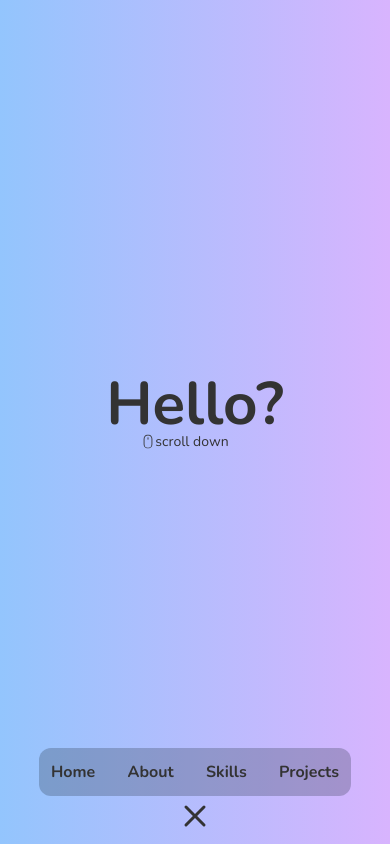
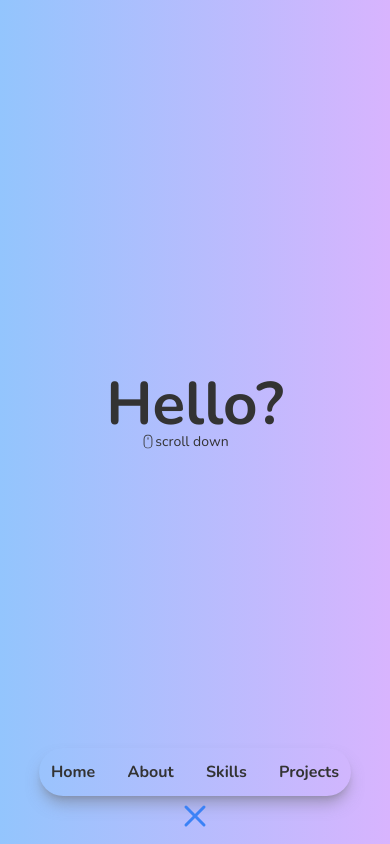
Before and after one commit to Mercelory/portfolio, a React (Create React App) app: page / in a window 390 px wide. Both pictures are taken after a click on the button 195 px from the left and 801 px from the top of the page. Built offline with nearby package versions, Linux system fonts and the light colour scheme; the HTML template or start-up script is replaced by a standard one.

Commit message:
colors fix

```diff
--- a/src/App.js
+++ b/src/App.js
@@ -133,8 +133,8 @@ function App() {
         </div>
     <motion.div custom={2} variants={textAnimation} className='footer fixed inset-x-0 bottom-0 p-5 m-auto items-center justify-center flex'>
       <div className='md:hidden'>
-      <button onClick={()=>toggleTab(1)}  className={toggleState === 1  ? 'hidden' : null}><BsMicrosoft className='h-8 w-8'/></button></div>
-    <div className={toggleState===1 ? 'footer-elements flex justify-between items-center font-bold bg-slate-800/25 rounded-xl px-3 absolute bottom-12 h-12 w-[80%] flex-wrap' : 'hidden md:flex md:justify-between md:w-1/2'}>
+      <button onClick={()=>toggleTab(1)}  className={toggleState === 1  ? 'hidden' : null}><BsMicrosoft className='h-8 w-8 fill-blue-500'/></button></div>
+    <div className={toggleState===1 ? 'footer-elements flex justify-between items-center font-bold shadow-lg shadow-zinc-500/50 rounded-3xl px-3 absolute bottom-12 h-12 w-[80%] flex-wrap' : 'hidden md:flex md:justify-between md:w-1/2'}>
       <motion.button custom={3} variants={textAnimation} className='' onClick={handleClickScrollToHome}>
         Home
       </motion.button>
@@ -149,7 +149,7 @@ function App() {
       </motion.button>
 
     </div>
-    {toggleState === 1 ? <motion.button variant={textAnimation} custom = {3 } onClick={() => toggleTab(0)}><BsX  className='w-12 h-12 translate-y-4 '/></motion.button> : null}
+    {toggleState === 1 ? <motion.button variant={textAnimation} custom = {3 } onClick={() => toggleTab(0)}><BsX  className='w-12 h-12 translate-y-4 fill-blue-500'/></motion.button> : null}
   </motion.div>
 
   </motion.section>
```
